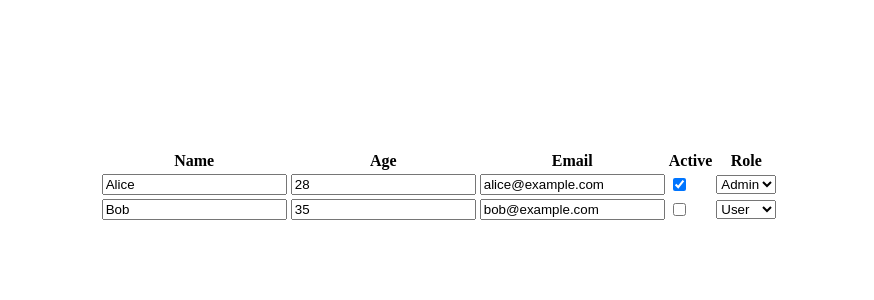
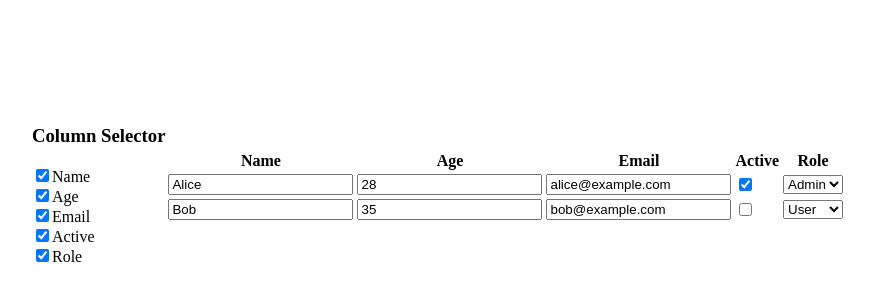
Before and after one commit to ZingerMarat/cemento, a React (Vite) app in the folder cemento-ass/: page / in a window 1280 px wide. Shown: the part 222-522 px from the top of the page, without its empty margins (201-1075 px from the left). Built offline with nearby package versions, Linux system fonts and the light colour scheme.

Commit message:
Ability to select visible columns

```diff
--- a/cemento-ass/src/App.jsx
+++ b/cemento-ass/src/App.jsx
@@ -1,5 +1,6 @@
 import React, { useState, useEffect } from 'react';
 import Table from './components/Table';
+import ColumnSelector from './components/ColomnSelector';
 
 const initialTableData = {
   columns: [
@@ -17,16 +18,24 @@ const initialTableData = {
 
 export default function App() {
 
-  //const [tableData, setTableData] = useState(initialTableData);
-
+  //get table data from local storage or use initial data
   const [tableData, setTableData] = useState(
     localStorage.getItem('tableData') ? JSON.parse(localStorage.getItem('tableData')) : initialTableData
+  );
+
+  const [visibleColumns, setVisibleColumns] = useState(
+    localStorage.getItem('visibleColumns') ? JSON.parse(localStorage.getItem('visibleColumns')) : tableData.columns.map((column) => column.id)
   );
 
   //save table data to local storage
   useEffect(() => {
     localStorage.setItem('tableData', JSON.stringify(tableData));
   }, [tableData]);
+
+  //save visible columns to local storage
+  useEffect(() => {
+    localStorage.setItem('visibleColumns', JSON.stringify(visibleColumns));
+  }, [visibleColumns]);
 
   //handle cell change
   const handleCellChange = (rowId, columnId, newValue) => {
@@ -36,8 +45,19 @@ export default function App() {
     }));
   };
 
+  //handle column toggle
+  const handleColumnToggle = (columnId) => {
+    setVisibleColumns(prev => prev.includes(columnId) ? prev.filter(id => id !== columnId) : [...prev, columnId]
+    );
+  };
+
   return (
     <div style={{ minHeight: "100vh", display: "flex", justifyContent: "center", alignItems: "center" }}>
+      <ColumnSelector
+        columns={tableData.columns}
+        visibleColumns={visibleColumns}
+        onColumnToggle={handleColumnToggle}
+      />
       <Table
         columns={tableData.columns}
         data={tableData.data}
--- /dev/null
+++ b/cemento-ass/src/components/ColomnSelector.jsx
@@ -0,0 +1,17 @@
+import React from 'react';
+
+export default function ColumnSelector({ columns, visibleColumns, onColumnToggle }) {
+    return (
+        <div>
+            <h3>Column Selector</h3>
+            {columns.map((column) => (
+                <div key={column.id}>
+                    <label>
+                        <input type="checkbox" checked={visibleColumns.includes(column.id)} onChange={() => onColumnToggle(column.id)} />
+                        {column.title}
+                    </label>
+                </div>
+            ))}
+        </div>
+    );
+}
```
